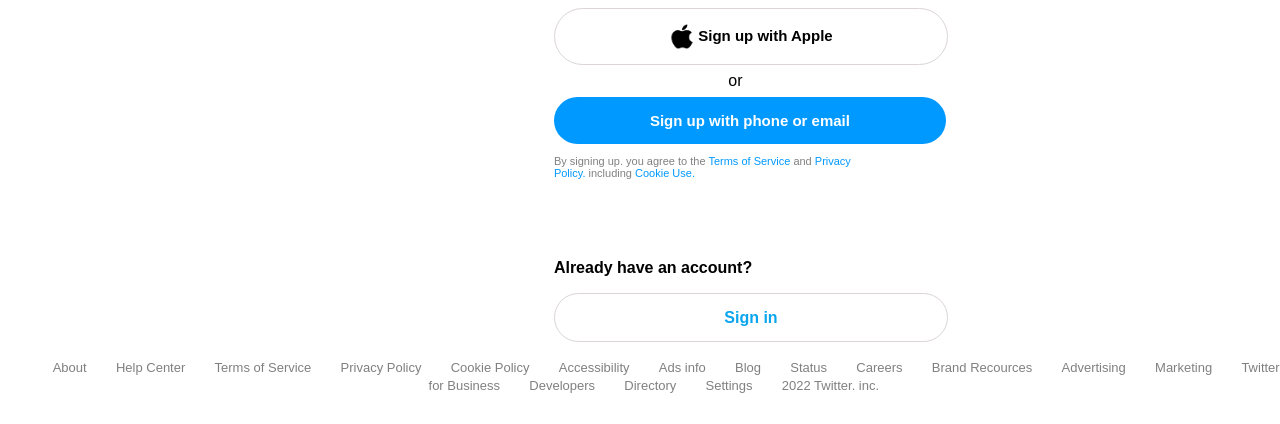
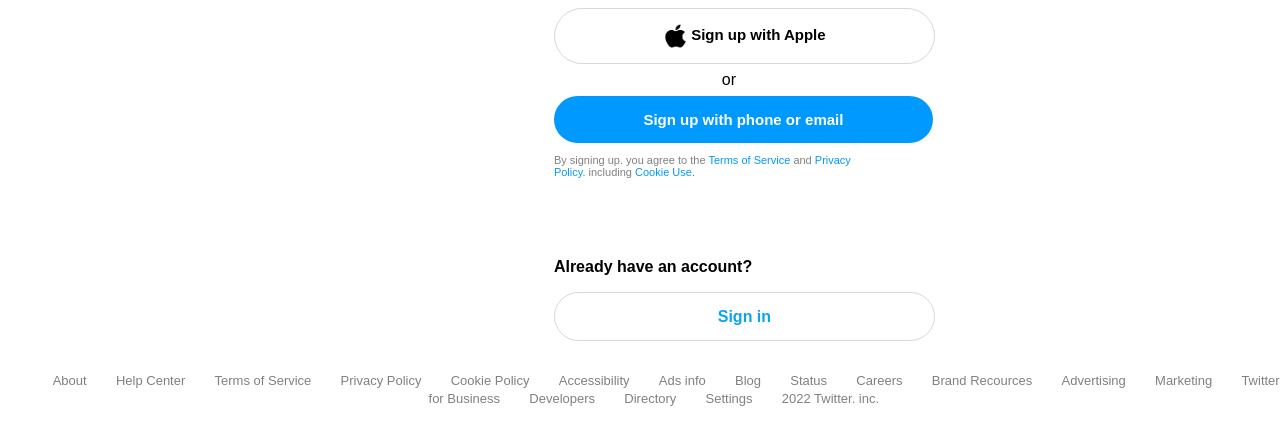
Before and after one commit to Jahanzaibsiddiqui/twitter, a plain HTML site: page index.html in a window 1280 px wide. Shown: the part 398-822 px from the top of the page. Drawn offline with Linux system fonts and the light colour scheme.

Commit message:
Add files via upload

```diff
--- a/index.html
+++ b/index.html
@@ -30,7 +30,7 @@
             </div>
             <div class="sign-in-box">
                 <h3>Already have an account?</h3>
-                <div class="sign-in-btn">Sign in</div>
+                <a href="./explore/index.html"><div class="sign-in-btn">Sign in</div></a>
             </div>
         </div>
     </div>
--- a/style.css
+++ b/style.css
@@ -41,7 +41,7 @@ body {
     border-radius: 100px;
     text-align: center;
     padding: 2%;
-    width: 50%;
+    width: 350px;
 }
 .social-links .google img {
     width: 9%;
@@ -63,7 +63,7 @@ body {
     border-radius: 100px;
     text-align: center;
     padding: 2%;
-    width: 50%;
+    width: 350px;
     margin-top: 15px;
 }
 .social-links .apple img {
@@ -84,7 +84,7 @@ body {
 }
 .apple+p {
     text-align: center;
-    width: 50%;
+    width: 350px;
     margin-bottom: 1%;
     margin-top: 1%;
 }
@@ -94,7 +94,7 @@ body {
     border-radius: 100px;
     text-align: center;
     padding: 2%;
-    width: 50%;
+    width: 350px;
 }
 .social-links .phone-email a {
     text-decoration: none;
@@ -127,7 +127,11 @@ body {
     color: rgb(9, 165, 238);
     text-align: center;
     padding: 2%;
-    width: 50%;
+    width: 350px;
+    margin-bottom: 2%;
+}
+.sign-in-box a {
+    text-decoration: none;
 }
 .sign-in-btn:hover {
     background-color: rgba(131, 178, 250, 0.144);
@@ -161,7 +165,7 @@ footer li a:hover {
          width: auto;
      }
   }
-@media screen and (max-width: 550px) {
+@media screen and (max-width: 650px) {
     .heading h1 {
     font-size: 34px;
   }
```
